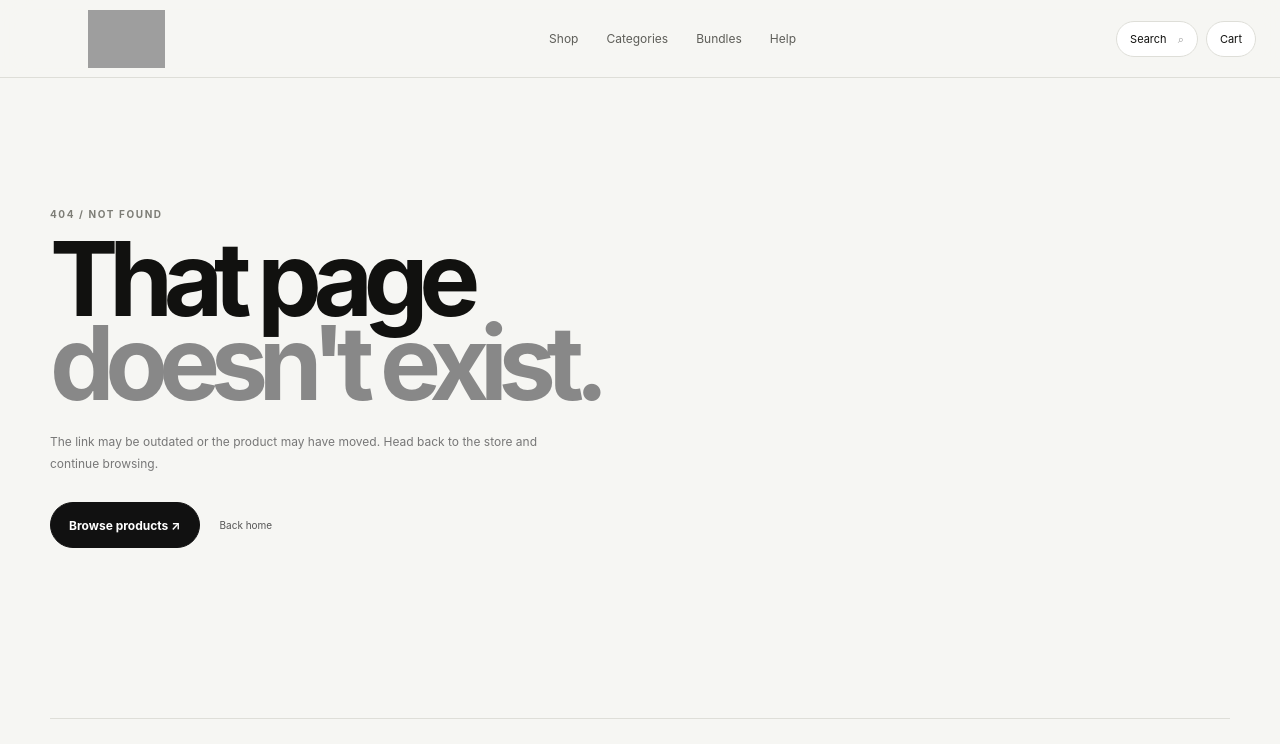
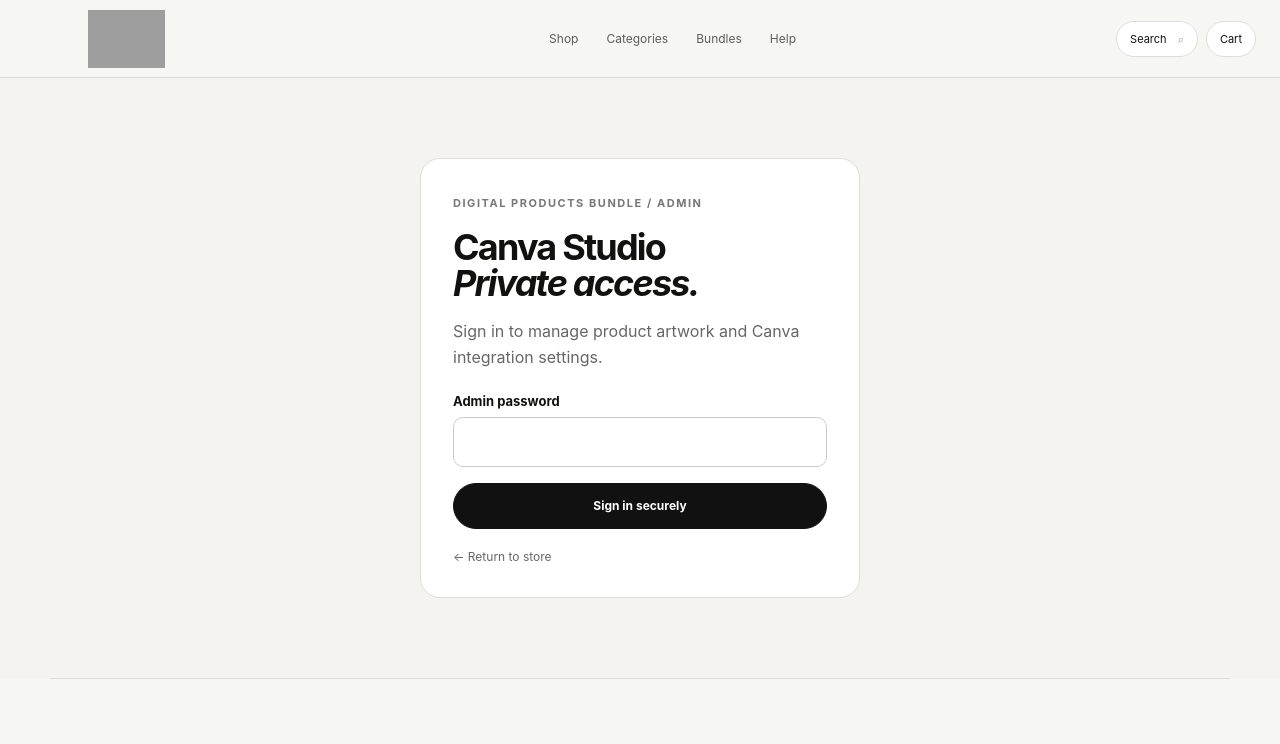
Before and after one commit to rohit-kumar-seo-repo/digital_products_bundle, a Next.js app: page /admin/canva/login in a window 1280 px wide. Before the commit this address had no page. Shown: the top 744 px of the page. Built offline with nearby package versions, Linux system fonts and the light colour scheme; grey boxes are pictures that could not be loaded.

Commit message:
Add Canva admin login page

```diff
--- /dev/null
+++ b/app/admin/canva/login/page.tsx
@@ -0,0 +1,40 @@
+"use client";
+
+import { FormEvent, useState } from "react";
+import { useRouter, useSearchParams } from "next/navigation";
+import Link from "next/link";
+
+export default function CanvaAdminLogin() {
+  const [password, setPassword] = useState("");
+  const [error, setError] = useState("");
+  const [busy, setBusy] = useState(false);
+  const router = useRouter();
+  const params = useSearchParams();
+  async function submit(event: FormEvent) {
+    event.preventDefault();
+    setBusy(true); setError("");
+    try {
+      const response = await fetch("/api/admin/canva-session", { method: "POST", headers: { "Content-Type": "application/json" }, body: JSON.stringify({ password }) });
+      const data = await response.json();
+      if (!response.ok) throw new Error(data.error || "Unable to sign in.");
+      const next = params.get("next") || "/admin/canva";
+      router.replace(next.startsWith("/admin/canva") ? next : "/admin/canva");
+      router.refresh();
+    } catch (e) { setError(e instanceof Error ? e.message : "Unable to sign in."); }
+    finally { setBusy(false); }
+  }
+  return <main style={{ minHeight: "75vh", display: "grid", placeItems: "center", padding: 24, background: "#f5f3ef" }}>
+    <section style={{ width: "min(440px,100%)", background: "#fff", border: "1px solid #deded8", borderRadius: 20, padding: 32 }}>
+      <span style={{ fontSize: 11, letterSpacing: ".14em", fontWeight: 700, color: "#777" }}>DIGITAL PRODUCTS BUNDLE / ADMIN</span>
+      <h1 style={{ fontSize: 36, lineHeight: 1, letterSpacing: "-.05em", margin: "18px 0" }}>Canva Studio<br/><i>Private access.</i></h1>
+      <p style={{ color: "#666", lineHeight: 1.6 }}>Sign in to manage product artwork and Canva integration settings.</p>
+      <form onSubmit={submit}>
+        <label style={{ display: "block", fontSize: 13, fontWeight: 650, margin: "22px 0 8px" }} htmlFor="admin-password">Admin password</label>
+        <input id="admin-password" type="password" autoComplete="current-password" required value={password} onChange={e => setPassword(e.target.value)} style={{ width: "100%", padding: 14, border: "1px solid #ccc", borderRadius: 10 }} />
+        {error && <p role="alert" style={{ color: "#b42318", fontSize: 13 }}>{error}</p>}
+        <button disabled={busy} className="button buttonDark" style={{ width: "100%", marginTop: 16 }}>{busy ? "Signing in…" : "Sign in securely"}</button>
+      </form>
+      <Link href="/" style={{ display: "inline-block", marginTop: 20, fontSize: 12, color: "#666" }}>← Return to store</Link>
+    </section>
+  </main>;
+}
```
